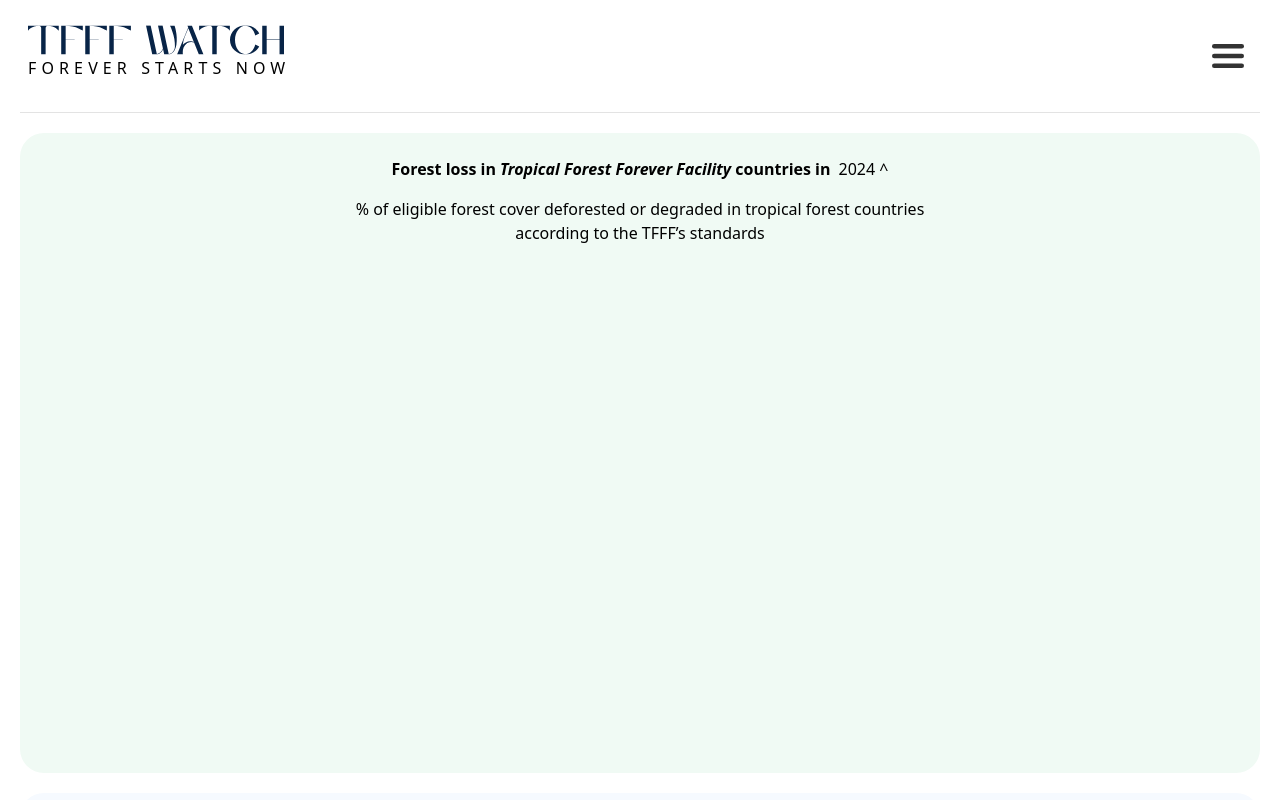
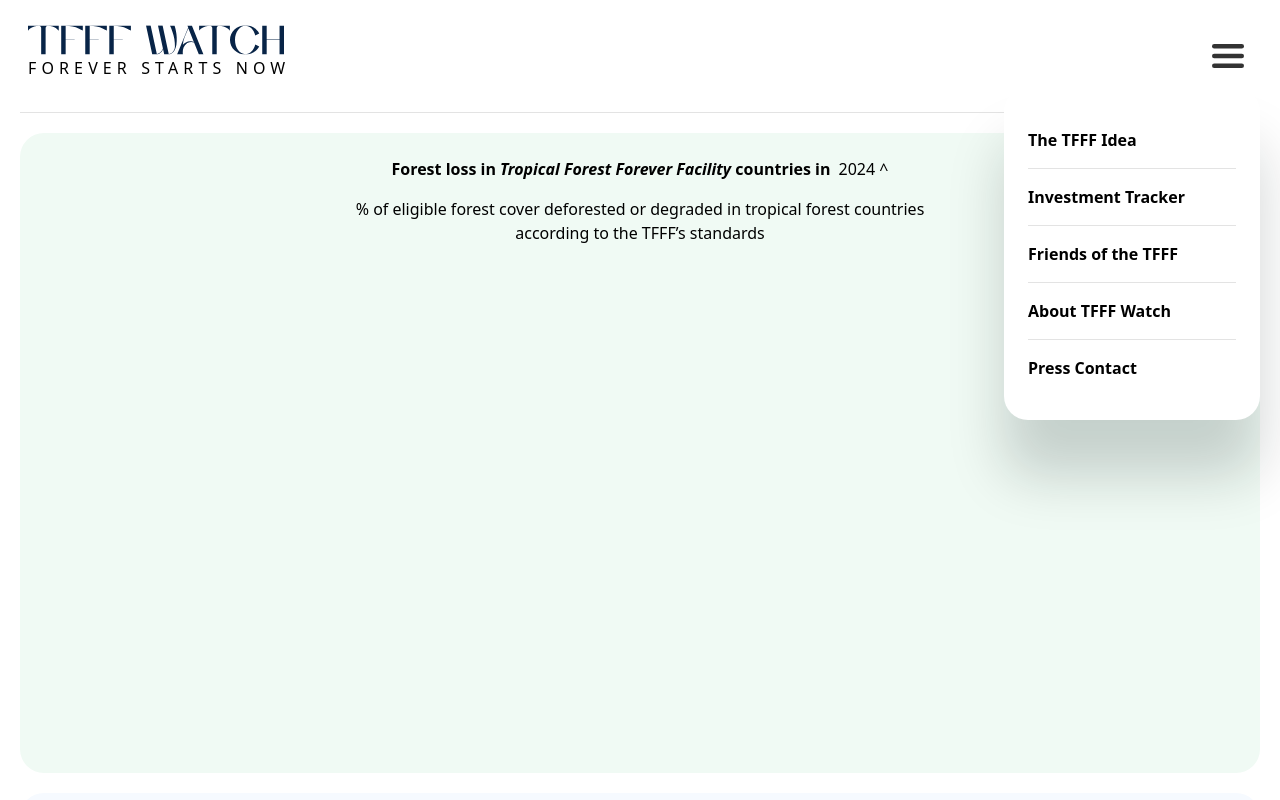
Before and after one commit to Plant-for-the-Planet-org/TFFF-Watch, a Next.js app: page / in a window 1280 px wide. Both pictures are taken after a click on the button 1228 px from the left and 56 px from the top of the page. Shown: the top 800 px of the page. Built offline with nearby package versions, Linux system fonts and the light colour scheme.

Commit message:
Menu added

```diff
--- a/src/components/Header.tsx
+++ b/src/components/Header.tsx
@@ -1,3 +1,4 @@
+import Menu from "@/components/Menu";
 import Hr from "@/components/ui/Hr";
 import Image from "next/image";
 
@@ -31,19 +32,3 @@ export function Logo() {
     </div>
   );
 }
-
-function Menu() {
-  return (
-    <div>
-      <button className="p-2 lg:p-4">
-        <Image
-          className="w-[24px] h-[24px] lg:w-[32px] lg:h-[32px]"
-          width={32}
-          height={32}
-          src="/assets/menu.svg"
-          alt="TFFF Watch"
-        />
-      </button>
-    </div>
-  );
-}
--- a/src/components/Menu.tsx
+++ b/src/components/Menu.tsx
@@ -0,0 +1,53 @@
+"use client";
+
+import Image from "next/image";
+import { ReactNode, useRef, useState } from "react";
+
+export default function Menu() {
+  const dialogWidth = 256;
+  const [show, setShow] = useState(false);
+  const triggerRef = useRef<HTMLButtonElement>(null);
+  const dialogRef = useRef<HTMLDialogElement>(null);
+
+  return (
+    <div>
+      <button
+        ref={triggerRef}
+        className="p-2 lg:p-4 cursor-pointer"
+        onClick={() => {
+          setShow(!show);
+          if (!triggerRef.current || !dialogRef.current) return;
+          const { bottom, right } = triggerRef.current?.getBoundingClientRect();
+          dialogRef.current.style.width = dialogWidth + "px";
+          dialogRef.current.style.top = bottom + "px";
+          dialogRef.current.style.left = right - dialogWidth + "px";
+        }}
+      >
+        <Image
+          className="w-[24px] h-[24px] lg:w-[32px] lg:h-[32px]"
+          width={32}
+          height={32}
+          src="/assets/menu.svg"
+          alt="TFFF Watch"
+        />
+      </button>
+      <dialog
+        ref={dialogRef}
+        open={show}
+        className="z-40 p-6 shadow-custom rounding-xl"
+      >
+        <div className="divide-y divide-base-gray font-semibold">
+          <MenuItem>The TFFF Idea</MenuItem>
+          <MenuItem>Investment Tracker</MenuItem>
+          <MenuItem>Friends of the TFFF</MenuItem>
+          <MenuItem>About TFFF Watch</MenuItem>
+          <MenuItem>Press Contact</MenuItem>
+        </div>
+      </dialog>
+    </div>
+  );
+}
+
+function MenuItem({ children }: { children: ReactNode }) {
+  return <div className="py-4">{children}</div>;
+}
--- a/src/components/sections/features/NewsLetter.tsx
+++ b/src/components/sections/features/NewsLetter.tsx
@@ -22,7 +22,7 @@ export default function NewsLetter() {
         <div className="flex justify-center">
           <form
             action=""
-            className="min-w-xs md:min-w-md flex border border-primary rounded-lg"
+            className="bg-white min-w-xs md:min-w-md flex border border-primary rounded-lg"
           >
             <input
               className="grow shrink px-4 py-4"
--- a/src/styles/dynamics.css
+++ b/src/styles/dynamics.css
@@ -20,6 +20,10 @@
   @apply rounded-xl md:rounded-2xl lg:rounded-3xl;
 }
 
+.shadow-custom {
+  box-shadow: 0px 56px 56px 0px rgba(0, 24, 24, 0.18);
+}
+
 .typo-h1 {
 }
 .typo-h2 {
```
